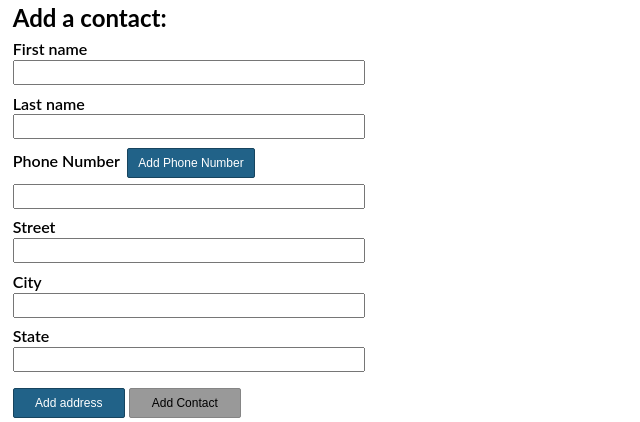
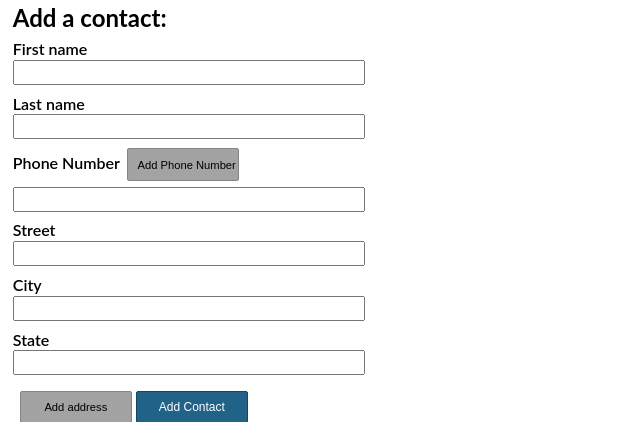
Before and after one commit to wangmeng255/Contacts, a plain HTML site: page index.html in a window 1280 px wide. Shown: the part 68-490 px from the top of the page, without its empty margins (0-640 px from the left). Drawn offline with nearby package versions, Linux system fonts and the light colour scheme.

Commit message:
change button color and jquery version

```diff
--- a/css/style.css
+++ b/css/style.css
@@ -31,55 +31,54 @@ h1 {
 	width: 22rem;
 	font-size: 1.1rem;
 }
-#sub, #add-address {
+#sub {
 	width: 7rem;
 	margin-top: 2%;
 	margin-bottom: 3%;
 	cursor: pointer;
-	padding: 7px 10px;
+	padding: 0.5rem 0.6rem;
 	text-align: center;
 	text-decoration: none;
-	font: 12px Arial, Helvetica, sans-serif;
+	font: 0.75rem Arial, Helvetica, sans-serif;
 	border-radius: 2px;
 }
 #sub {
-	background-color: #999999;
-    color: #000000;
-    border: 1px solid #858585;
-}
-#add-address {
 	background-color: #216288;
 	color: #FFFFFF;
     border: 1px solid #17445E;
 }
-#add-phone-number, .del-phone-number, .del-address {
-	width: 8rem;
+#add-address, #add-phone-number,
+.del-phone-number, .del-address {
+	background-color: #a3a3a3;
+    color: #000000;
+    border: 1px solid #858585;
+    cursor: pointer;
+}
+#add-phone-number, #add-address,
+.del-phone-number, .del-address {
+	width: 7rem;
 	margin-left: 2%;
 	margin-bottom: 1%;
-	background-color: #216288;
-    border: 1px solid #17445E;
-    cursor: pointer;
-    color: #FFFFFF;
-    padding: 7px 10px;
+    padding: 0.6rem 0.6rem;
     text-align: center;
     text-decoration: none;
-    font: 12px Arial, Helvetica, sans-serif;
+    font: 0.7rem Arial, Helvetica, sans-serif;
     border-radius: 2px;
 }
 .del-phone-number {
-	width: 10rem;
+	width: 9rem;
 }
 .del-address {
 	width: 7rem;
 }
 #add-address:hover, #add-phone-number:hover,
 .del-phone-number:hover, .del-address:hover {
+    background: linear-gradient(to bottom, #adadad 5%, #c0c0c0 100%);
+    background-color: #8f8f8f;
+}
+#sub:hover {
     background: linear-gradient(to bottom, #2D77A2 5%, #337DA8 100%);
     background-color: #28739E;
-}
-#sub:hover {
-	background: linear-gradient(to bottom, #a3a3a3 5%, #adadad 100%);
-    background-color: #8c8c8c;
 }
 .list-contact {
 	margin-left: 1%;
@@ -105,7 +104,7 @@ h1 {
 	list-style-type: none;
 }
 .show-contact > ul > li{
-	margin: 2% 0;
+	margin: 1% 0;
 }
 .show-contact > ul > ul {
 	list-style-type: disc;
--- a/index.html
+++ b/index.html
@@ -50,7 +50,7 @@
 		<h2>Contacts:</h2>
 		<ul></ul>
 	</section>
-	<script src="https://ajax.googleapis.com/ajax/libs/jquery/1.10.2/jquery.min.js"></script>
+	<script src="https://code.jquery.com/jquery-2.2.4.min.js" integrity="sha256-BbhdlvQf/xTY9gja0Dq3HiwQF8LaCRTXxZKRutelT44="   crossorigin="anonymous"></script>
 	<script type="text/javascript" src="./js/app.js"></script>
 </body>
 </html>
```
